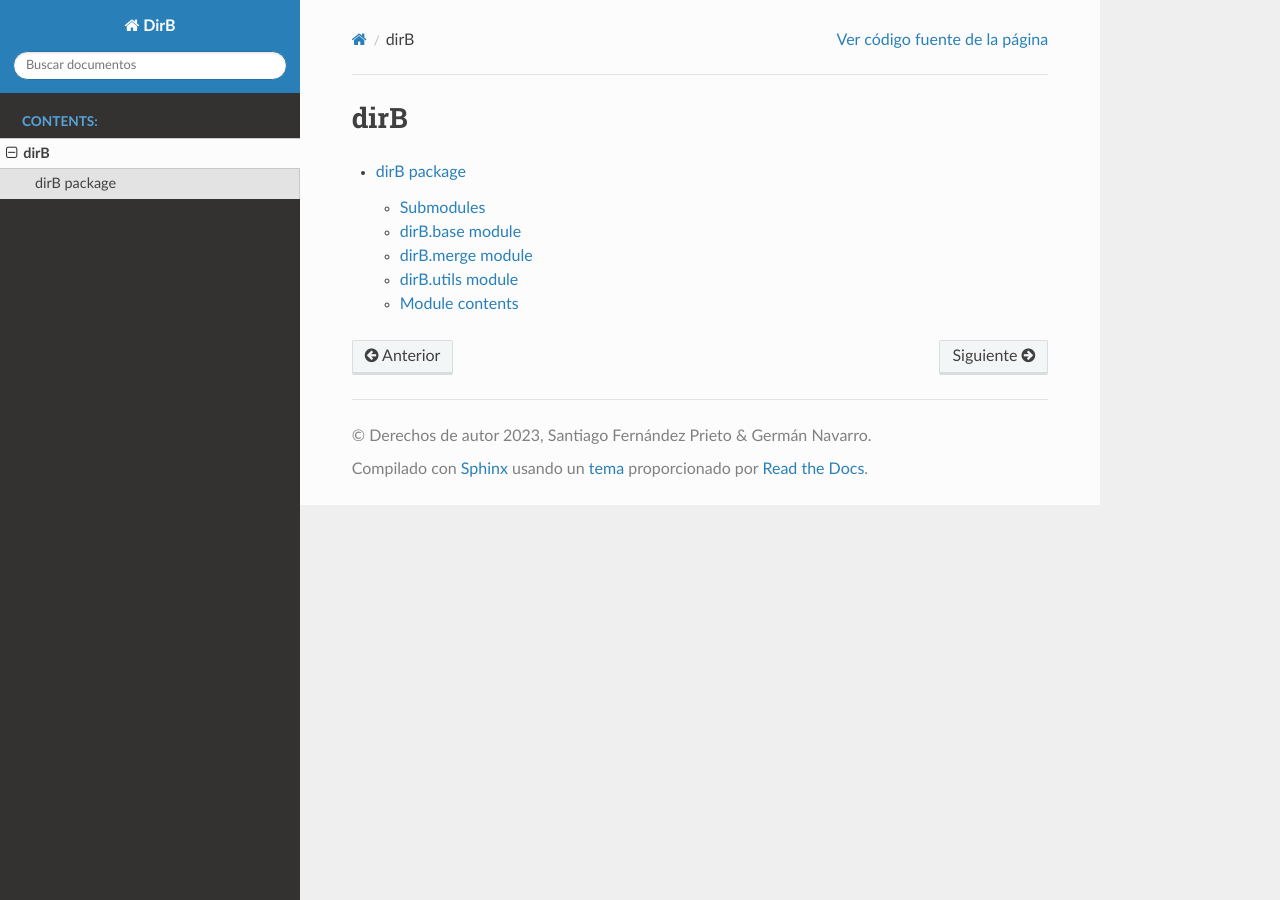
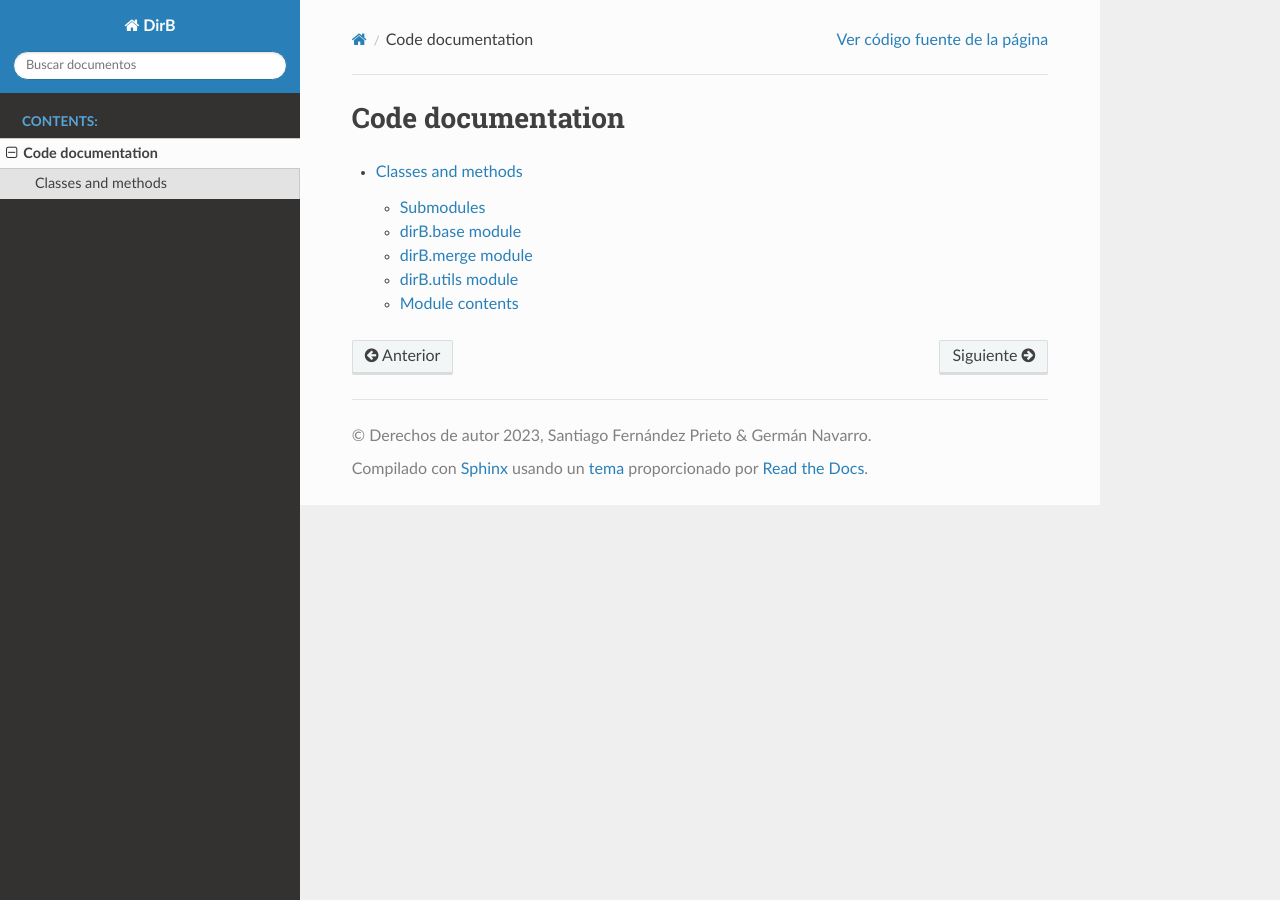
Before and after one commit to bsc-quantic/dirB, a Sphinx documentation site: the page built from docs/modules.rst, in a window 1280 px wide. Built offline with Sphinx 7.4.7 and the Read the Docs theme 2.0.0, drawn with Linux system fonts in a browser that asks for light colours; pages that are not in the unit, such as notebooks, are missing from menus.

Commit message:
Set documentation structure

```diff
--- a/docs/conf.py
+++ b/docs/conf.py
@@ -18,7 +18,13 @@
 # -- General configuration ---------------------------------------------------
 # https://www.sphinx-doc.org/en/master/usage/configuration.html#general-configuration
 
-extensions = ['sphinx.ext.autodoc']
+extensions = ['sphinx.ext.autodoc', 'myst_parser']
+
+source_suffix = {
+    '.rst': 'restructuredtext',
+    '.txt': 'restructuredtext',
+    '.md': 'markdown',
+}
 
 templates_path = ['_templates']
 exclude_patterns = ['_build', 'Thumbs.db', '.DS_Store']
--- a/docs/index.rst
+++ b/docs/index.rst
@@ -10,6 +10,7 @@
    :maxdepth: 2
    :caption: Contents:
 
+   README <readme_link>
    modules
 
 Indices and tables
--- a/docs/modules.rst
+++ b/docs/modules.rst
@@ -1,7 +1,7 @@
-dirB
-====
+Code documentation
+==================
 
 .. toctree::
    :maxdepth: 4
 
-   dirB
+   Classes and methods <dirB>
```
